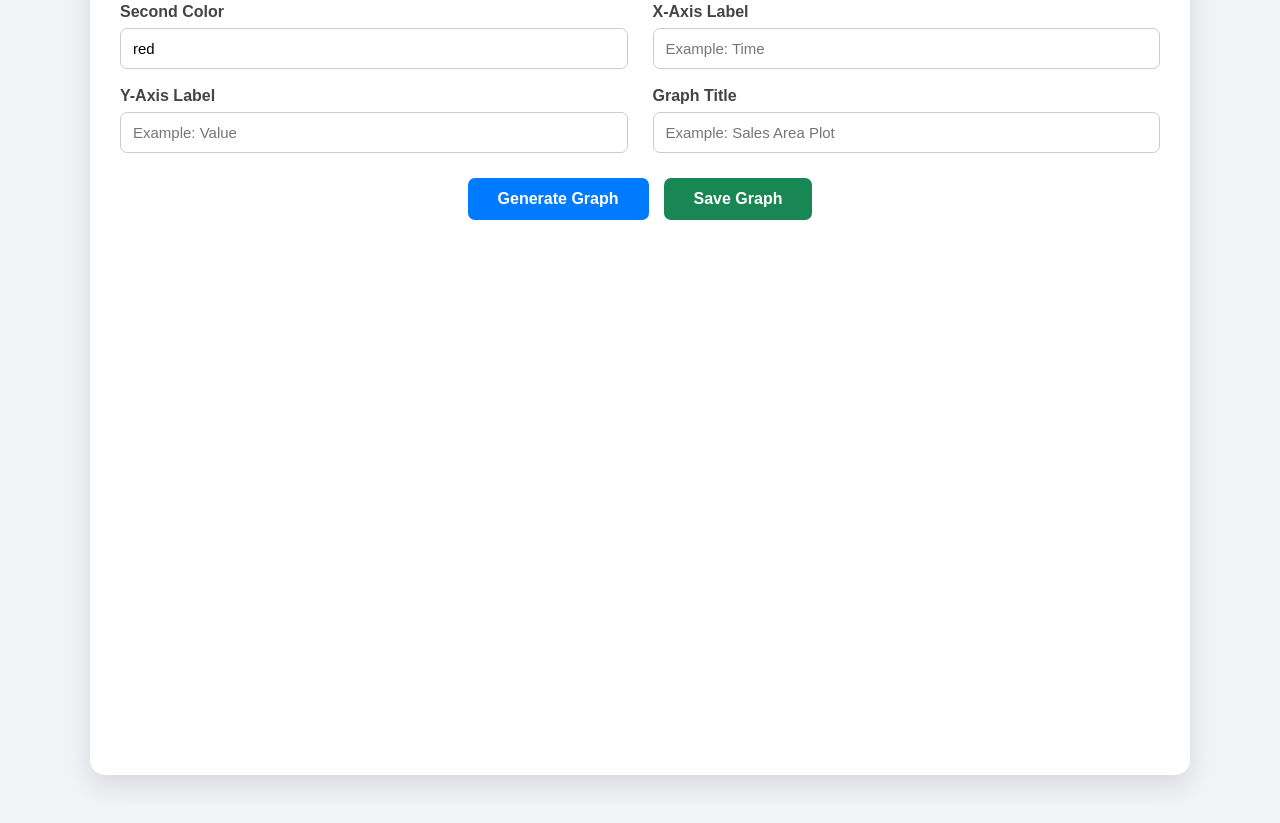
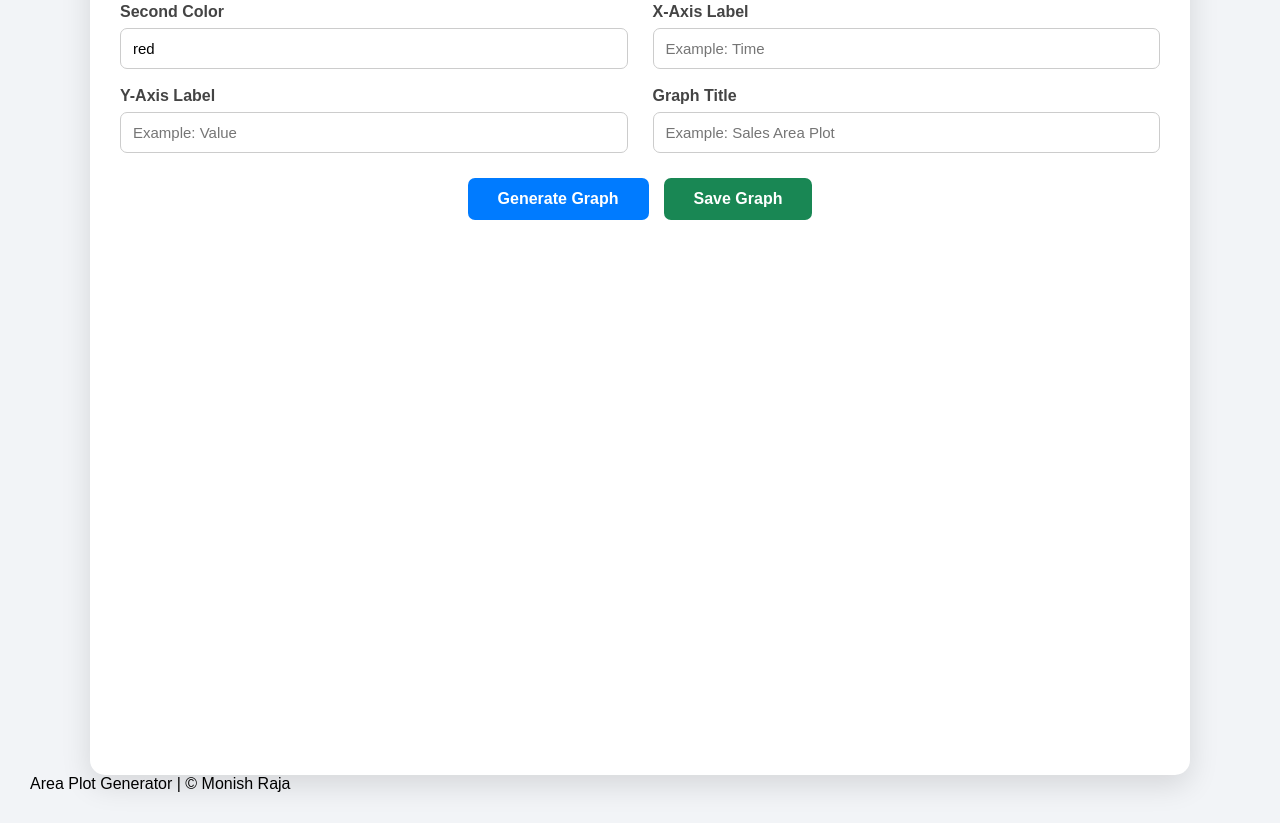
Before and after one commit to MonishRaja/html-css-javascript-projects, a plain HTML site: page Area Plot Generator/index.html in a window 1280 px wide. Shown: the part 292-1115 px from the top of the page. Drawn offline with nearby package versions, Linux system fonts and the light colour scheme.

Commit message:
Update index.html

```diff
--- a/Area Plot Generator/index.html
+++ b/Area Plot Generator/index.html
@@ -132,6 +132,9 @@
 
     </div>
 
+    <footer>
+        <p>Area Plot Generator | © Monish Raja</p>
+    </footer>
 
     <!-- JavaScript -->
     <script src="script.js"></script>
```
